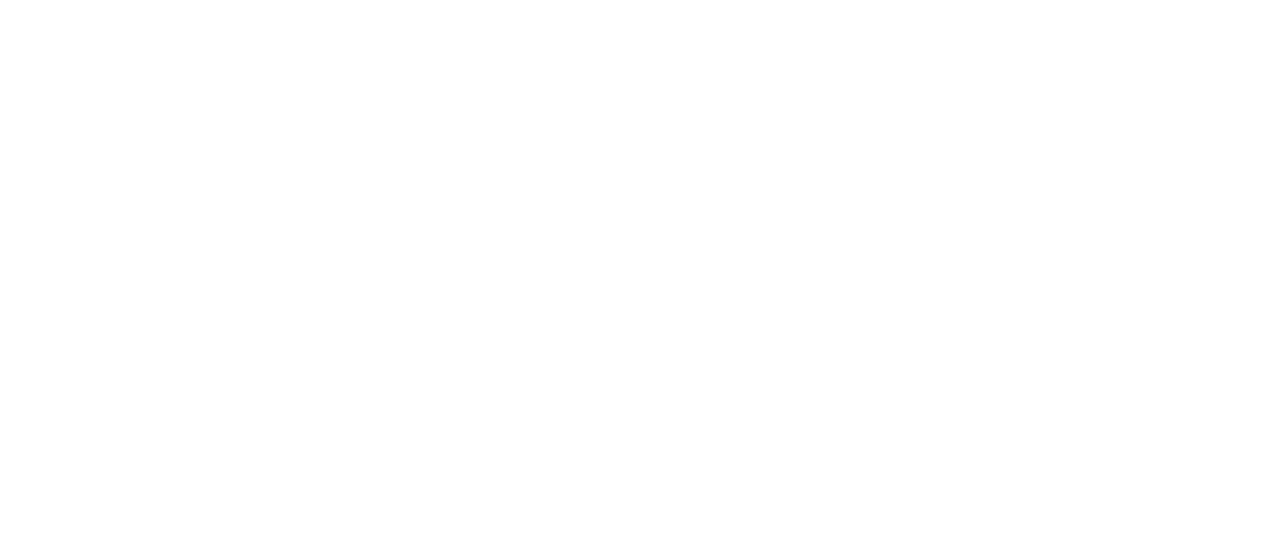
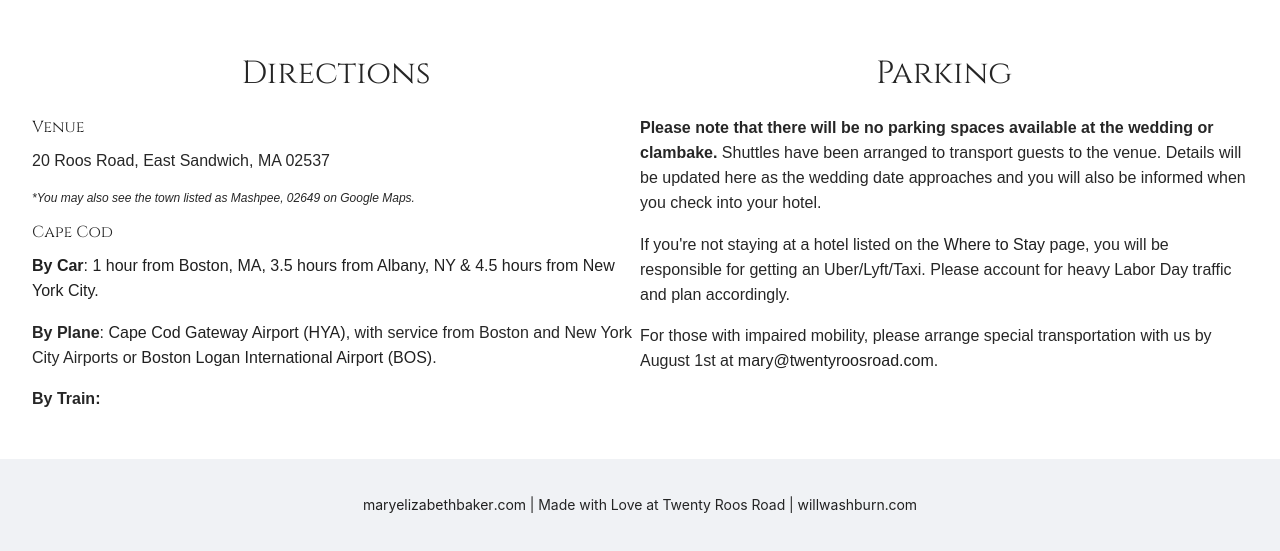
Before and after one commit to marybees/wedding, a React (Create React App) app: page /directions in a window 1280 px wide. Shown: the part 965-1516 px from the top of the page. Before the commit the page ends 800 px from the top, so only its background shows below. Built offline with nearby package versions, Linux system fonts and the light colour scheme.

Commit message:
Update driving and parking details in Directions.

```diff
--- a/package.json
+++ b/package.json
@@ -9,6 +9,7 @@
     "@testing-library/react": "^11.2.5",
     "@testing-library/user-event": "^12.8.3",
     "antd": "^4.14.0",
+    "antd-mobile": "^2.3.4",
     "craco-less": "^1.17.1",
     "google-maps-react": "^2.0.6",
     "react": "^17.0.1",
--- a/src/Directions.js
+++ b/src/Directions.js
@@ -1,9 +1,33 @@
-import React from 'react'
+import React from 'react';
+import { Link } from "react-router-dom";
+import { Row, Col } from 'antd';
+import MapCard from './MapCard';
 
 function Directions() {
     return (
         <div style={{padding: '8rem 2rem 2rem 2rem'}}>
             <h1 className='pageTitle'>Getting There</h1>
+            <MapCard />
+            <div>
+            <Row>
+                <Col span={12}>
+                    <h3 style={{ textAlign: 'center', fontSize: '2rem' }}>Directions</h3>
+                    <h3>Venue</h3>
+                    <p>20 Roos Road, East Sandwich, MA 02537</p>
+                    <p style={{ fontStyle: 'italic', fontSize: '.75rem' }}>*You may also see the town listed as Mashpee, 02649 on Google Maps.</p>
+                    <h3>Cape Cod</h3>
+                    <p><a href='https://goo.gl/maps/t1xypZ83eU6fuJhb8'><span className='bold'>By Car</span>: 1 hour from Boston, MA, 3.5 hours from Albany, NY & 4.5 hours from New York City. </a></p>
+                    <p><span className='bold'>By Plane</span>: <a href='https://town.barnstable.ma.us/Airport/'>Cape Cod Gateway Airport (HYA)</a>, with service from Boston and New York City Airports or <a href='https://www.massport.com/logan-airport/'>Boston Logan International Airport (BOS)</a>.</p>
+                    <p><span className='bold'>By Train:</span></p>
+                </Col>
+                <Col span={12}>
+                    <h3 style={{ textAlign: 'center', fontSize: '2rem' }}>Parking</h3>
+                    <p><span className='bold'>Please note that there will be no parking spaces available at the wedding or clambake.</span> Shuttles have been arranged to transport guests to the venue. Details will be updated here as the wedding date approaches and you will also be informed when you check into your hotel.</p>
+                    <p>If you're not staying at a hotel listed on the <Link to='/accommodations'>Where to Stay</Link> page, you will be responsible for getting an Uber/Lyft/Taxi. Please account for heavy Labor Day traffic and plan accordingly.</p>
+                    <p>For those with impaired mobility, please arrange special transportation with us by August 1st at <a href = "mailto: mary@twentyroosroad.com">mary@twentyroosroad.com</a>.</p>
+                </Col>
+            </Row>
+            </div>
         </div>
     )
 }
--- a/src/Footer.js
+++ b/src/Footer.js
@@ -1,4 +1,3 @@
-import { Link } from 'react-router-dom';
 import { Layout } from 'antd';
 
 const Footer = () => {
--- a/src/GoogleMap.js
+++ b/src/GoogleMap.js
@@ -1,6 +1,5 @@
-import { Marker } from 'google-maps-react';
 import React, { useState } from 'react';
-import { Map, Marker, GoogleAPiWrapper, InfoWindow } from 'google-maps-react';
+import { Map, Marker, GoogleApiWrapper, InfoWindow } from 'google-maps-react';
 
 function GoogleMap(props) {
     const [infoWindow, setInfoWindow] = useState(false);
@@ -8,11 +7,11 @@ function GoogleMap(props) {
     const [selectedPlace, setSelectedPlace] = useState({});
 
     const style = {
-        height: '100%',
-        width: '100%'
+        height: '50%',
+        width: '50%',
     };
 
-    const coords = { lat: 10..3019, lng: -85.8411 };
+    const coords = { lat: 41.74788, lng: -70.45386 };
 
     let onMarkerClick = ((props, marker, e) => {
         setSelectedPlace(props)
@@ -30,11 +29,11 @@ function GoogleMap(props) {
     return (
         <div>
             <Map
-            google={props.google}
-            onClick={onMapClick}
-            zoom={15}
-            style={style}
-            initialCenter={coords}
+                google={props.google}
+                onClick={onMapClick}
+                zoom={15}
+                style={style}
+                initialCenter={coords}
             >
                 <Marker
                     onClick={onMarkerClick}
@@ -54,4 +53,4 @@ function GoogleMap(props) {
     )
 }
 
-export default GoogleAPiWrapper({apiKey: ''})(GoogleMap);
+export default GoogleApiWrapper({apiKey: 'AIzaSyChWJx4m3vny_sGGb54yD1FCKEkpicdMOo'})(GoogleMap);
--- /dev/null
+++ b/src/MapCard.js
@@ -0,0 +1,17 @@
+import { Row } from 'antd';
+import GoogleMap from './GoogleMap';
+
+const MapCard = () => {
+
+    return(
+        <div>
+            <Row>
+                <div style={{ height: '90vh' }}>
+                    <GoogleMap />
+                </div>
+            </Row>
+        </div>
+    )
+}
+
+export default MapCard;
--- a/src/index.less
+++ b/src/index.less
@@ -52,3 +52,8 @@ p {
     font-size: 5rem;
     font-family: 'Cinzel', serif;
 }
+
+.bold {
+    font-weight: bold;
+    font-family: 'Raleway', sans-serif;
+}
```
Also changed, not shown: 1 other file (tests, documents, lock files or other folders).
